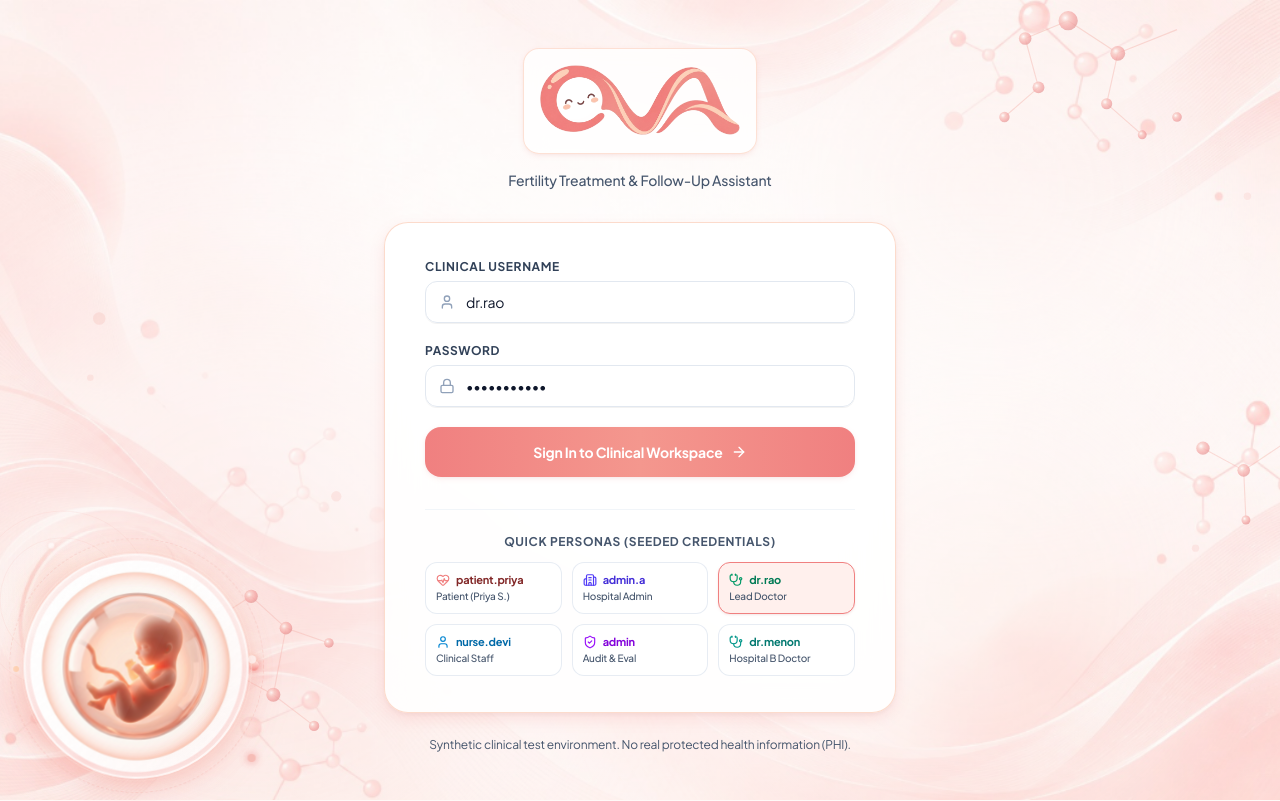
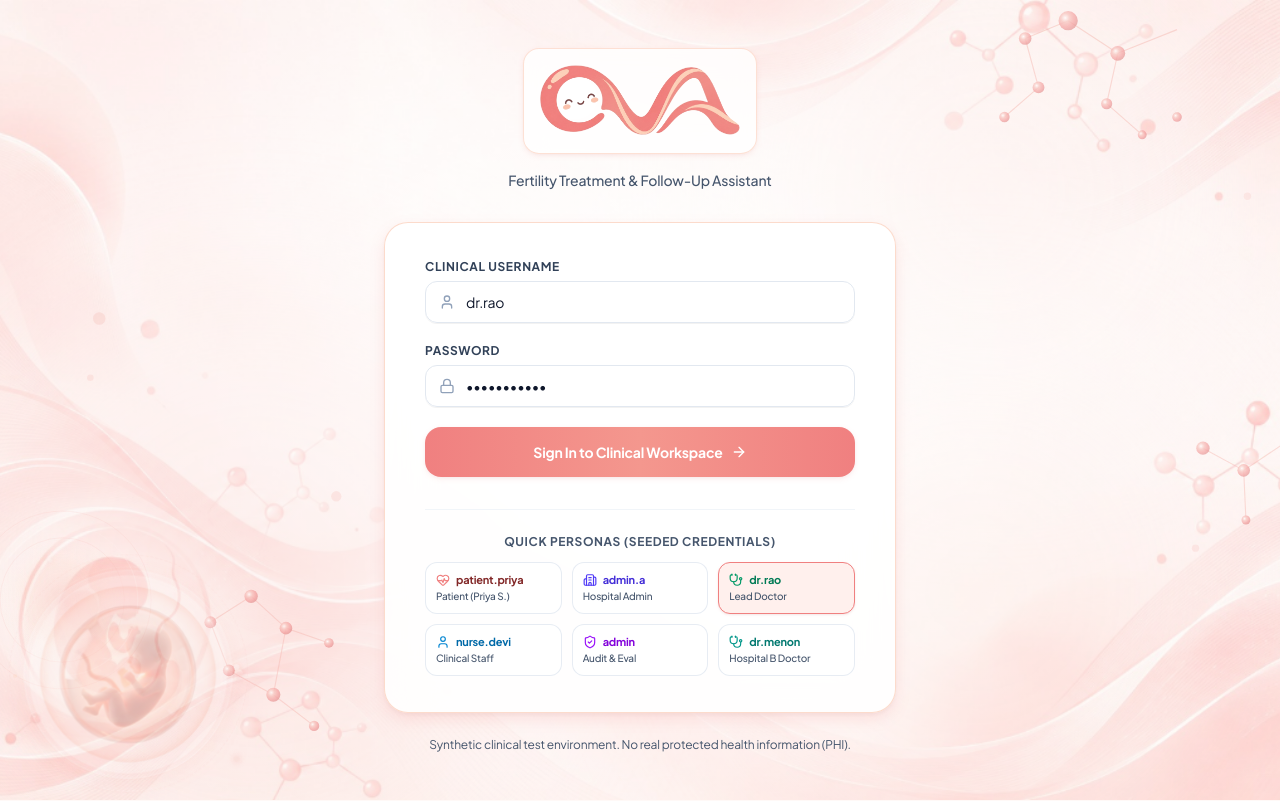
Before and after one commit to JaiKrishna007/OVA, a React (Vite) app in the folder frontend/: page /login in a window 1280 px wide. Built offline with nearby package versions, Linux system fonts and the light colour scheme.

Commit message:
style(ui): dim 3D baby embryo and soften highlights to serve as ambient background

```diff
--- a/frontend/src/components/Baby3D.tsx
+++ b/frontend/src/components/Baby3D.tsx
@@ -40,13 +40,13 @@ export const Baby3D: React.FC = () => {
   return (
     <div
       ref={containerRef}
-      className="fixed bottom-2 left-2 sm:bottom-4 sm:left-4 md:bottom-6 md:left-6 z-0 select-none pointer-events-none"
+      className="fixed bottom-2 left-2 sm:bottom-4 sm:left-4 md:bottom-6 md:left-6 z-0 select-none pointer-events-none opacity-30 sm:opacity-35 transition-opacity duration-700"
       style={{ perspective: '1000px' }}
       title="3D Embryo Vista"
     >
       {/* 3D Transformed Card Container */}
       <div
-        className="relative w-40 h-40 sm:w-48 sm:h-48 md:w-56 md:h-56 transition-transform duration-300 ease-out animate-baby-float"
+        className="relative w-36 h-36 sm:w-44 sm:h-44 md:w-52 md:h-52 transition-transform duration-300 ease-out animate-baby-float"
         style={{
           transformStyle: 'preserve-3d',
           transform: `rotateX(${tiltX}deg) rotateY(${tiltY}deg) scale(1)`,
@@ -54,67 +54,67 @@ export const Baby3D: React.FC = () => {
       >
         {/* 1. Ambient Heartbeat Aura Pulse (Back Layer, translateZ -30px) */}
         <div
-          className="absolute inset-0 rounded-full bg-radial from-[#F08080]/35 via-[#FBC4AB]/25 to-transparent blur-xl animate-baby-heartbeat"
+          className="absolute inset-0 rounded-full bg-radial from-[#F08080]/15 via-[#FBC4AB]/10 to-transparent blur-xl animate-baby-heartbeat"
           style={{ transform: 'translateZ(-30px)' }}
         />
 
         {/* 2. Concentric 3D Orbital Rings (Middle Layer) */}
         {/* Outer Ring */}
         <div
-          className="absolute -inset-3 sm:-inset-4 rounded-full border border-[#F5B8B1]/40 border-dashed animate-orbit-3d pointer-events-none"
+          className="absolute -inset-3 sm:-inset-4 rounded-full border border-[#F5B8B1]/25 border-dashed animate-orbit-3d pointer-events-none"
           style={{ transform: 'translateZ(-10px)' }}
         >
           {/* Revolving nutrient satellite node */}
-          <div className="absolute top-1 left-1/2 -translate-x-1/2 w-2.5 h-2.5 rounded-full bg-gradient-to-r from-white to-[#F08080] shadow-[0_0_8px_#F08080]" />
+          <div className="absolute top-1 left-1/2 -translate-x-1/2 w-2 h-2 rounded-full bg-gradient-to-r from-white/80 to-[#F08080]/60 shadow-[0_0_6px_#F08080]" />
         </div>
 
         {/* Middle Soft Glow Ring */}
         <div
-          className="absolute -inset-1 rounded-full border border-[#FFF0ED]/70 animate-orbit-reverse-3d pointer-events-none"
+          className="absolute -inset-1 rounded-full border border-[#FFF0ED]/40 animate-orbit-reverse-3d pointer-events-none"
           style={{ transform: 'translateZ(-5px)' }}
         >
-          <div className="absolute bottom-2 right-1/4 w-2 h-2 rounded-full bg-white/90 shadow-[0_0_6px_#FBC4AB]" />
+          <div className="absolute bottom-2 right-1/4 w-1.5 h-1.5 rounded-full bg-white/60 shadow-[0_0_4px_#FBC4AB]" />
         </div>
 
         {/* 3. Main Glass Amniotic Sphere */}
         <div
-          className="relative w-full h-full rounded-full overflow-hidden shadow-[0_12px_36px_-6px_rgba(240,128,128,0.35),_0_0_24px_rgba(251,196,171,0.4),_inset_0_0_24px_rgba(255,255,255,0.7)] border-2 border-white/60 bg-gradient-to-br from-white/40 via-[#FFF9F7]/30 to-[#FCE4E0]/40 backdrop-blur-xs transition-shadow duration-300 group-hover:shadow-[0_16px_44px_-4px_rgba(240,128,128,0.5),_0_0_32px_rgba(251,196,171,0.6)]"
+          className="relative w-full h-full rounded-full overflow-hidden shadow-[0_8px_24px_-6px_rgba(240,128,128,0.18),_0_0_16px_rgba(251,196,171,0.2),_inset_0_0_16px_rgba(255,255,255,0.4)] border border-white/40 bg-gradient-to-br from-white/30 via-[#FFF9F7]/20 to-[#FCE4E0]/25 backdrop-blur-[2px]"
           style={{ transform: 'translateZ(10px)' }}
         >
           {/* 3D Baby Embryo Image */}
           <img
             src="/baby-3d.png"
             alt="3D Embryo Baby"
-            className="w-full h-full object-contain pointer-events-none drop-shadow-[0_8px_16px_rgba(240,128,128,0.25)] transition-transform duration-500 group-hover:scale-105"
+            className="w-full h-full object-contain pointer-events-none drop-shadow-[0_4px_10px_rgba(240,128,128,0.15)] opacity-80"
             style={{
               mixBlendMode: 'multiply',
             }}
           />
 
           {/* Bioluminescent Heart Core Glow */}
-          <div className="absolute top-[48%] left-[46%] -translate-x-1/2 -translate-y-1/2 w-10 h-10 rounded-full bg-radial from-[#F08080]/60 via-[#F4978E]/30 to-transparent blur-md animate-baby-heartbeat pointer-events-none" />
+          <div className="absolute top-[48%] left-[46%] -translate-x-1/2 -translate-y-1/2 w-8 h-8 rounded-full bg-radial from-[#F08080]/30 via-[#F4978E]/15 to-transparent blur-md animate-baby-heartbeat pointer-events-none" />
 
-          {/* Glass Specular Reflection Highlight (Top Left Arch) */}
+          {/* Glass Specular Reflection Highlight (Muted) */}
           <div
-            className="absolute -top-12 -left-12 w-32 h-32 rounded-full bg-gradient-to-br from-white/70 via-white/20 to-transparent pointer-events-none blur-[1px]"
+            className="absolute -top-12 -left-12 w-32 h-32 rounded-full bg-gradient-to-br from-white/40 via-white/10 to-transparent pointer-events-none blur-[1px]"
             style={{ transform: 'rotate(-25deg)' }}
           />
 
           {/* Secondary Specular Sweeping Gleam */}
-          <div className="absolute inset-0 bg-gradient-to-tr from-transparent via-white/25 to-transparent pointer-events-none animate-specular-gleam" />
+          <div className="absolute inset-0 bg-gradient-to-tr from-transparent via-white/15 to-transparent pointer-events-none animate-specular-gleam" />
         </div>
 
         {/* 4. Bioluminescent Floating Micro-Dust Particles */}
         <div
-          className="absolute -top-3 left-6 w-1.5 h-1.5 rounded-full bg-white shadow-[0_0_6px_#F5B8B1] animate-pulse"
+          className="absolute -top-3 left-6 w-1 h-1 rounded-full bg-white/70 shadow-[0_0_4px_#F5B8B1] animate-pulse"
           style={{ animationDuration: '3.5s' }}
         />
         <div
-          className="absolute bottom-4 -right-2 w-2 h-2 rounded-full bg-[#F5B8B1] shadow-[0_0_8px_#F08080] animate-pulse"
+          className="absolute bottom-4 -right-2 w-1.5 h-1.5 rounded-full bg-[#F5B8B1]/70 shadow-[0_0_6px_#F08080] animate-pulse"
           style={{ animationDuration: '4.8s' }}
         />
         <div
-          className="absolute top-1/2 -left-3 w-1.5 h-1.5 rounded-full bg-[#FFDAB9] shadow-[0_0_6px_white] animate-pulse"
+          className="absolute top-1/2 -left-3 w-1 h-1 rounded-full bg-[#FFDAB9]/70 shadow-[0_0_4px_white] animate-pulse"
           style={{ animationDuration: '2.8s' }}
         />
       </div>
```
